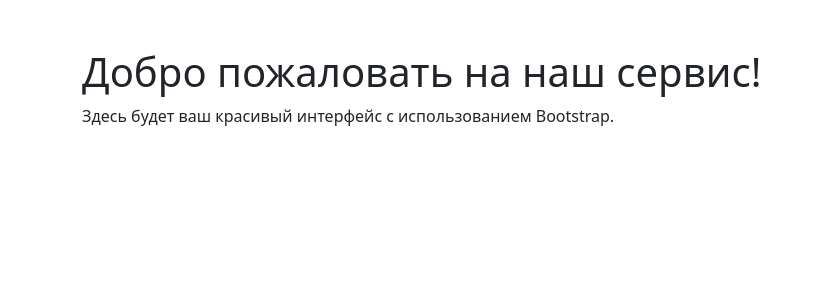
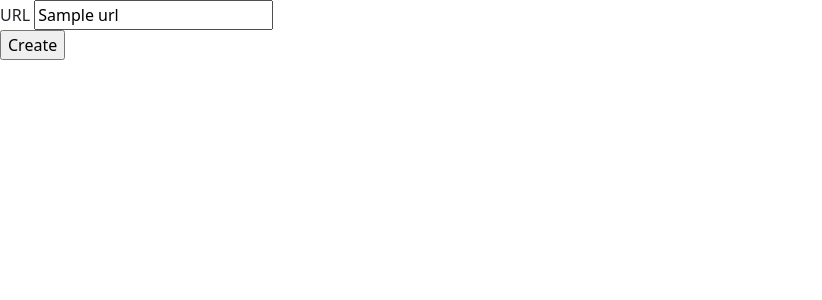
Before and after one commit to UsmanSakhbeev/python-project-83, a Flask app: template page_analyzer/templates/index.html in a window 1280 px wide. Shown: the top 300 px of the page, without its empty margins (0-822 px from the left). Run offline with Flask 3, Linux system fonts and the light colour scheme; the template is opened without the code that fills it: most values are stand-ins (such as "Sample title", 1, 10 or a date in 2020); some libraries are stand-ins or nearby versions.

Commit message:
added simple page

```diff
--- /dev/null
+++ b/database.sql
@@ -0,0 +1,7 @@
+DROP TABLE if exists urls CASCADE;
+
+CREATE TABLE urls(
+    id bigint PRIMARY KEY GENERATED ALWAYS AS IDENTITY,
+    name VARCHAR(255) UNIQUE NOT NULL,
+    created_at DATE
+);
--- a/page_analyzer/app.py
+++ b/page_analyzer/app.py
@@ -1,14 +1,67 @@
 import os
 
+import psycopg2
 from dotenv import load_dotenv
-from flask import Flask, render_template
+from flask import Flask, flash, redirect, render_template, request, url_for
+
+from page_analyzer import db
 
 load_dotenv()
 
 app = Flask(__name__)
+DATABASE_URL = os.getenv("DATABASE_URL")
 app.config["SECRET_KEY"] = os.getenv("SECRET_KEY")
+conn = psycopg2.connect(DATABASE_URL)
+
+
+def init_db(conn):
+    with conn.cursor() as curs:
+        with open("../database.sql", "r") as f:
+            sql = f.read()
+
+        curs.execute(sql)
+        conn.commit()
+
+
+def check_tables(conn):
+    with conn.cursor() as curs:
+        curs.execute(
+            "SELECT table_name FROM information_schema.tables WHERE table_schema = 'public';"
+        )
+        tables = curs.fetchall()
+        print("Tables in the database:")
+        for table in tables:
+            print(table[0])
 
 
 @app.route("/")
-def index():
-    return render_template("/index.html")
+def new_url():
+    url = {"name": ""}
+    errors = {}
+    return render_template("/index.html", url=url, errors=errors)
+
+
+@app.post("/")
+def post_url():
+    url = request.form.to_dict()
+    errors = validate(url)
+
+    if errors:
+        return render_template("/index.html", url=url, errors=errors)
+    db.save(conn, url)
+
+    flash("URL был успешно добавлен", "success")
+    return redirect(url_for("new_url"))
+
+
+def validate(url):
+    errors = {}
+    if not len(url["name"]) < 255:
+        errors["name"] = "URL must be shorter than 255 characters"
+    return errors
+
+
+if __name__ == "__main__":
+    init_db(conn)  # Инициализация базы данных
+    check_tables(conn)
+    app.run(debug=True)
--- a/page_analyzer/templates/index.html
+++ b/page_analyzer/templates/index.html
@@ -8,9 +8,16 @@
     <link href="https://cdn.jsdelivr.net/npm/bootstrap@5.1.3/dist/css/bootstrap.min.css" rel="stylesheet" integrity="sha384-1BmE4kWBq78iYhFldvKuhfTAU6auU8tT94WrHftjDbrCEXSU1oBoqyl2QvZ6jIW3" crossorigin="anonymous">
 </head>
 <body>
-    <div class="container">
-        <h1 class="mt-5">Добро пожаловать на наш сервис!</h1>
-        <p>Здесь будет ваш красивый интерфейс с использованием Bootstrap.</p>
-    </div>
+    <form action="{{ url_for('post_url') }}" method="post">
+        <div>
+            <label>URL
+                <input type="url" name="url" value="{{ url.name }}">
+            </label>
+            {% if errors.name %}
+                <div>{{ errors.name }}</div>
+            {% endif %}
+        </div>
+        <input type="submit" value="Create">
+    </form>
 </body>
 </html>
--- a/pyproject.toml
+++ b/pyproject.toml
@@ -5,11 +5,14 @@ description = ""
 authors = ["UsmanSakhbeev <sahbeyev@gmail.com>"]
 readme = "README.md"
 
+package-mode = false
+
 [tool.poetry.dependencies]
 python = ">=3.8.1,<4.0"
 flask = "^3.0.3"
 gunicorn = "^23.0.0"
 python-dotenv = "^1.0.1"
+psycopg2-binary = "^2.9.9"
 
 
 [tool.poetry.group.dev.dependencies]
```
Also changed, not shown: page_analyzer/db.py (added, +13 -0 lines), 2 other files.
